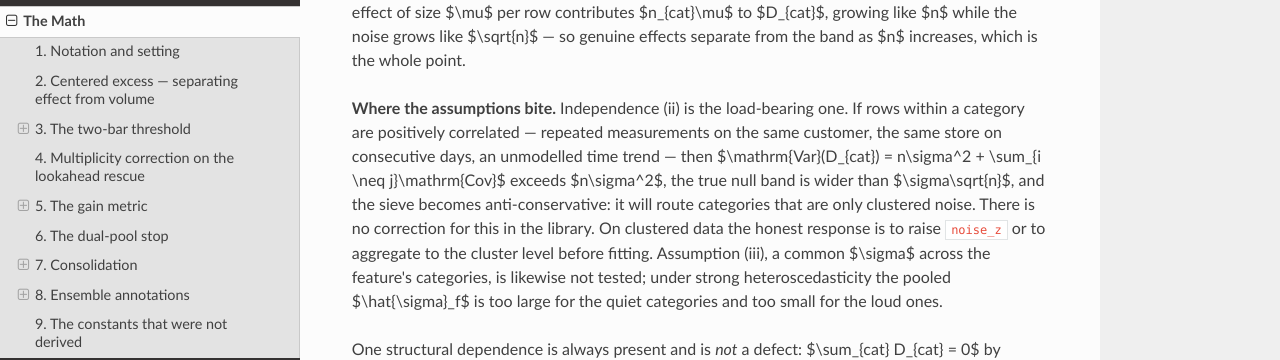
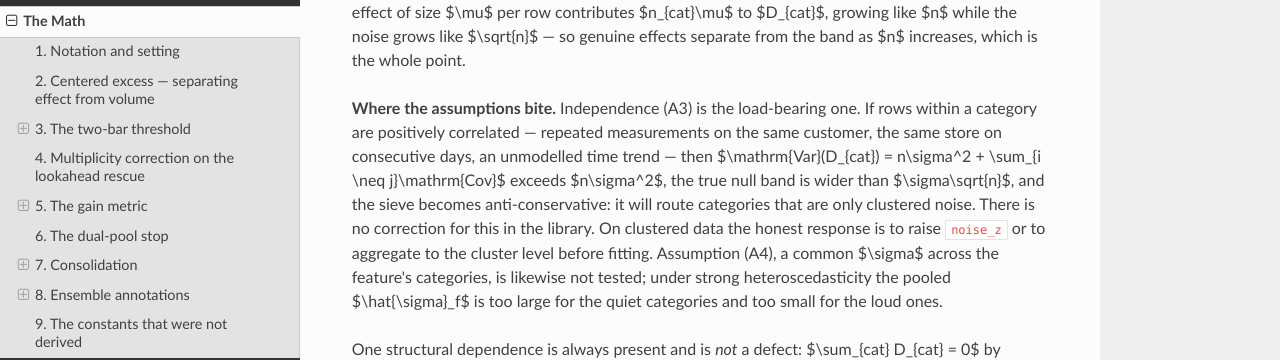
Before and after one commit to euJue07/impact-split, an MkDocs documentation site: the page built from docs/docs/math.md, in a window 1280 px wide and 900 px high, scrolled down 3810 px. Shown: the part 159-519 px from the top of the window. Built offline with MkDocs 1.6.1, drawn with Linux system fonts in a browser that asks for light colours; nearby versions of some CDN libraries.

Commit message:
docs(math): fix stale assumption labels after (A2)-(A4) relabeling

```diff
--- a/docs/docs/math.md
+++ b/docs/docs/math.md
@@ -190,7 +190,7 @@ $n_{cat}\mu$ to $D_{cat}$, growing like $n$ while the noise grows like
 $\sqrt{n}$ — so genuine effects separate from the band as $n$ increases, which
 is the whole point.
 
-**Where the assumptions bite.** Independence (ii) is the load-bearing one. If
+**Where the assumptions bite.** Independence (A3) is the load-bearing one. If
 rows within a category are positively correlated — repeated measurements on the
 same customer, the same store on consecutive days, an unmodelled time trend —
 then $\mathrm{Var}(D_{cat}) = n\sigma^2 + \sum_{i \neq j}\mathrm{Cov}$ exceeds
@@ -198,7 +198,7 @@ $n\sigma^2$, the true null band is wider than $\sigma\sqrt{n}$, and the sieve
 becomes anti-conservative: it will route categories that are only clustered
 noise. There is no correction for this in the library. On clustered data the
 honest response is to raise `noise_z` or to aggregate to the cluster level
-before fitting. Assumption (iii), a common $\sigma$ across the feature's
+before fitting. Assumption (A4), a common $\sigma$ across the feature's
 categories, is likewise not tested; under strong heteroscedasticity the pooled
 $\hat{\sigma}_f$ is too large for the quiet categories and too small for the
 loud ones.
```
